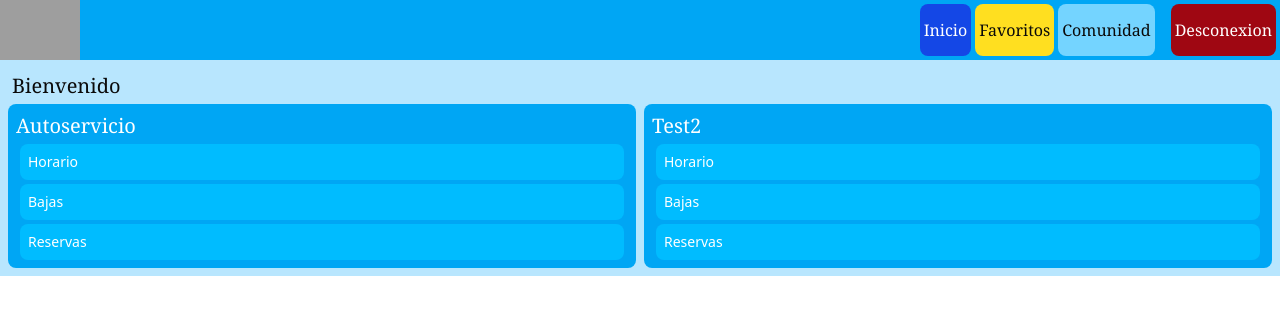
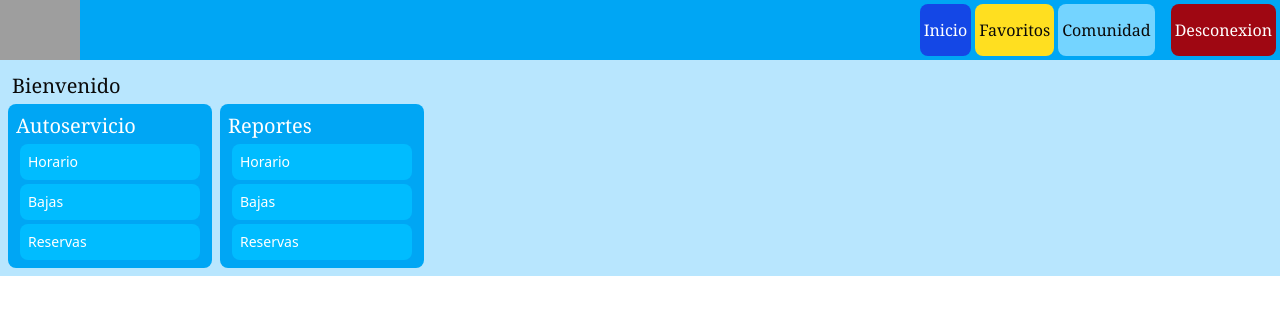
Before and after one commit to TylerBrock01/FE_gsono, a React (Vite) app: page /home in a window 1280 px wide. Shown: the top 314 px of the page. Built offline with nearby package versions, Linux system fonts and the light colour scheme; grey boxes are pictures that could not be loaded; what @midudev/tailwind-animations would draw is missing.

Commit message:
tablet updated

```diff
--- a/src/views/HomeView.tsx
+++ b/src/views/HomeView.tsx
@@ -18,7 +18,7 @@ export default function HomeView() {
             ]
         },
         {
-            nameOption: "Test2",
+            nameOption: "Reportes",
             serviceOption:  [
                 {name: "horario", url: "/test"},
                 {name: "bajas", url: "/test"},
@@ -51,7 +51,7 @@ export default function HomeView() {
                 </Accordion>
             </div>
             {/*nav md*/}
-            <div className="hidden md:grid gap-2 md:grid-cols-2 ">
+            <div className="hidden md:grid gap-2 md:grid-cols-3 lg:grid-cols-6 ">
                 {itsonService.map((item, index) => (
                     <div key={index} className="grid capitalize bg-sky-500 text-white rounded-md p-2 gap-1">
                         <h1 className="text-xl font-serif">{item.nameOption}</h1>
```
